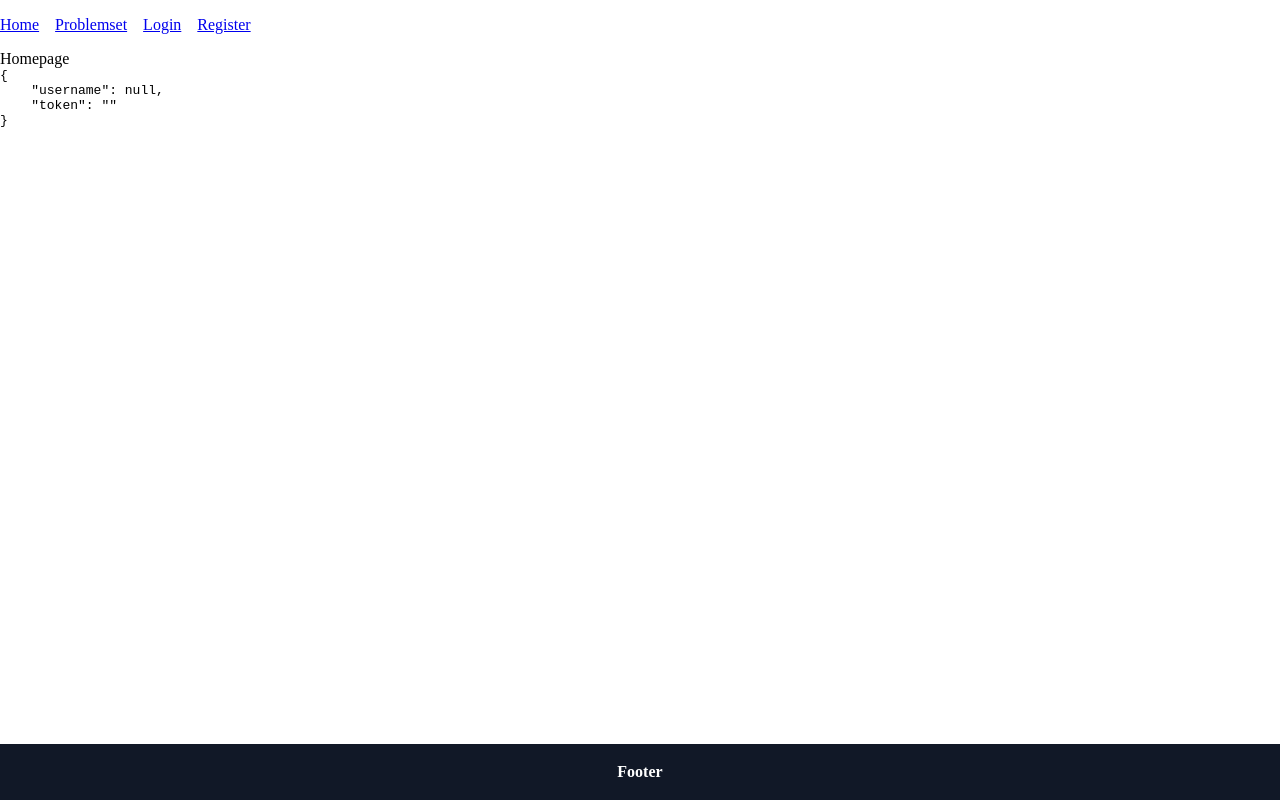
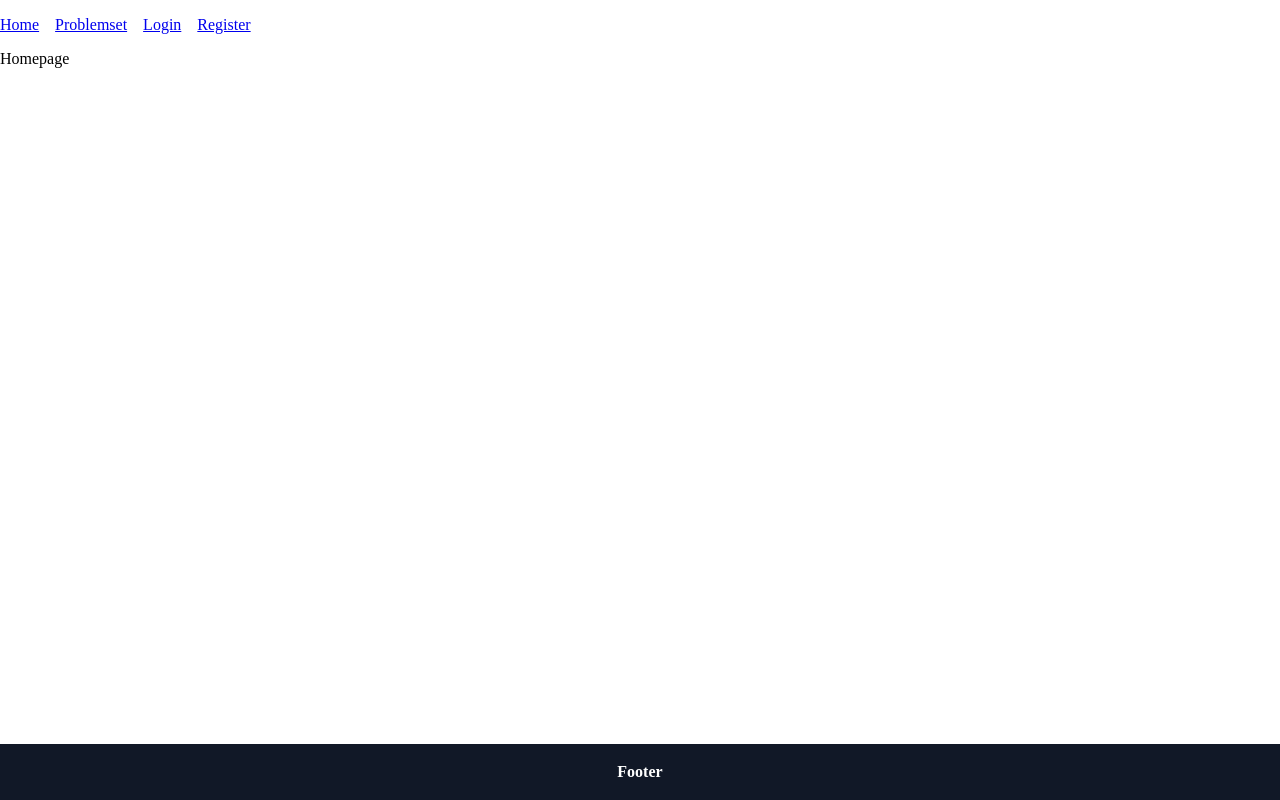
Before and after one commit to kksahay/bytecode, a React (Vite) app in the folder client/: page / in a window 1280 px wide. Built offline with nearby package versions, Linux system fonts and the light colour scheme.

Commit message:
fix: Homepage and gitignore

```diff
--- a/client/src/pages/Homepage.tsx
+++ b/client/src/pages/Homepage.tsx
@@ -6,7 +6,6 @@ const Homepage = () => {
   return (
     <Layout>
       <div>Homepage</div>
-      <pre>{JSON.stringify(auth, null, 4)}</pre>
     </Layout>
   )
 }
```
Also changed, not shown: 1 other file (tests, documents, lock files or other folders).
